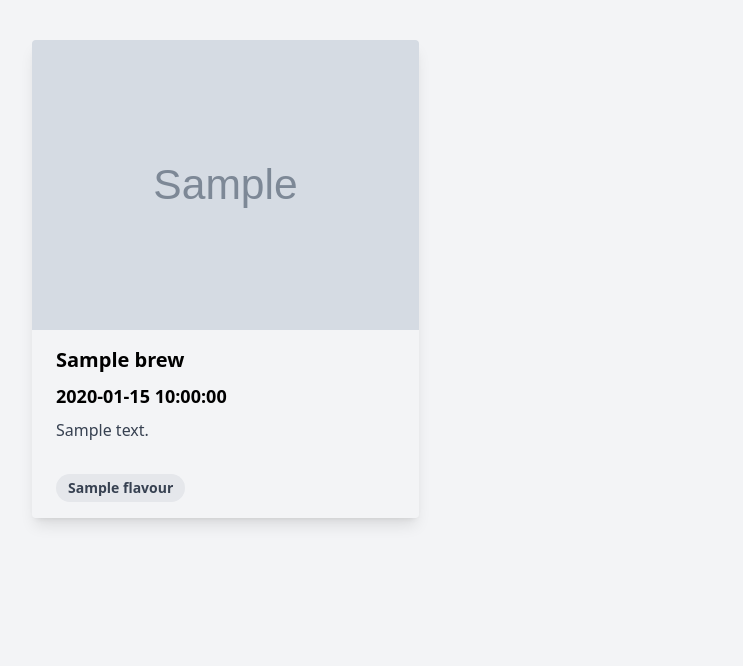
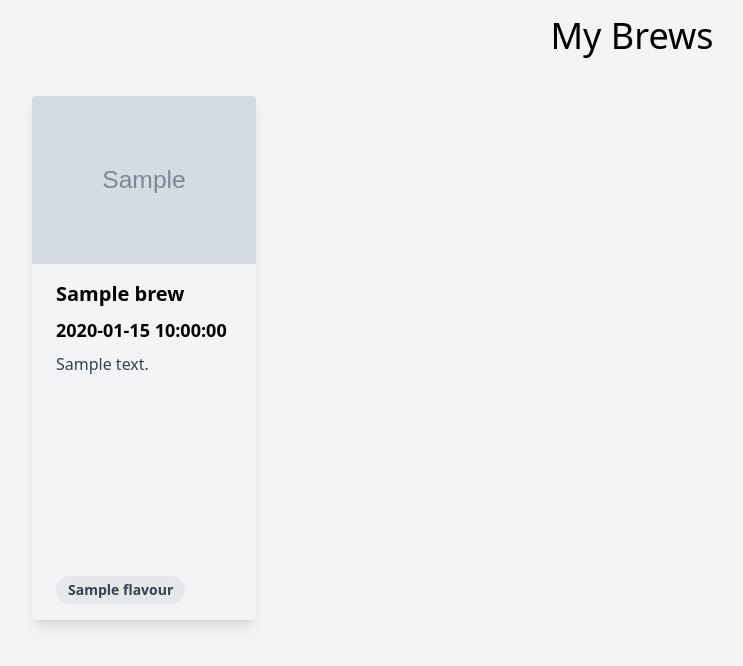
Before and after one commit to Code-Institute-Submissions/CI-milestone-5, a Flask app: page /my_profile in a window 1280 px wide. Shown: the part 72-738 px from the top of the page, without its empty margins (8-751 px from the left). Run offline with Flask 2, Linux system fonts and the light colour scheme; the visitor is signed in with stand-in values (Sample User, id 1); grey boxes marked "Sample" are stand-in pictures; a database or web service that is not in the repository returns one stand-in record (values such as "Sample title"); style sheets or scripts are compiled from the project's sources; some libraries are stand-ins or nearby versions.

Commit message:
Added: Improved formating for brews and profile

```diff
--- a/templates/profile.html
+++ b/templates/profile.html
@@ -1,22 +1,22 @@
 {% extends "base.html" %}
 {% block title %} My Brews {% endblock %}
 {% block content %}
-    <div class="p-10 grid grid-cols-1 sm:grid-cols-1 md:grid-cols-3 lg:grid-cols-3 xl:grid-cols-3 gap-5">
+    <h1 class="mt-4 text-4xl">My Brews</h1>
+    <div class="p-10 grid grid-cols-1 sm:grid-cols-1 md:grid-cols-3 lg:grid-cols-4 xl:grid-cols-5 gap-5">
         {% for brew in brews %}
-            <div class="rounded overflow-hidden shadow-lg">
+            <a href="{{ url_for('brew', id=brew._id)}}">
+                <div class="brew rounded overflow-hidden shadow-lg">
                     {% if brew.image_url%}
-                    <img class="w-full" src="{{ brew.image_url }}" alt="Coffee">
+                        <img class="w-full max-h-80 object-cover" src="{{ brew.image_url }}" alt="Coffee">
                     {% else %}
-                    <img class="w-full" src="{{ url_for('static', filename='images/coffee.jpg') }}" alt="Coffee">
+                        <img class="w-full max-h-80 object-cover" src="{{ url_for('static', filename='images/coffee.jpg') }}" alt="Coffee">
                     {% endif %}
                     <div class="px-6 py-4">
                         <div class="font-bold text-xl mb-2">
-                        <a href="{{ url_for('brew', id=brew._id)}}">
                                 {{ brew.name }}
-                        </a>
                         </div>
                         <div class="font-bold text-lg mb-2">{{ brew.created_by }}</div>
-                    <p class="text-gray-700 text-base">
+                        <p class="text-gray-700 text-base h-48 overflow-y-clip text-ellipsis">
                             {{ brew.description }}
                         </p>
                     </div>
@@ -24,6 +24,7 @@
                         <span class="inline-block bg-gray-200 rounded-full px-3 py-1 text-sm font-semibold text-gray-700 mr-2 mb-2">{{ brew.flavour }}</span>
                     </div>
                 </div>
+            </a>
         {% endfor %}
     </div>
 {% endblock %}
```
Also changed, not shown: templates/brews.html (+7 -7 lines). Lines whose indentation alone changed are shown as unchanged.
